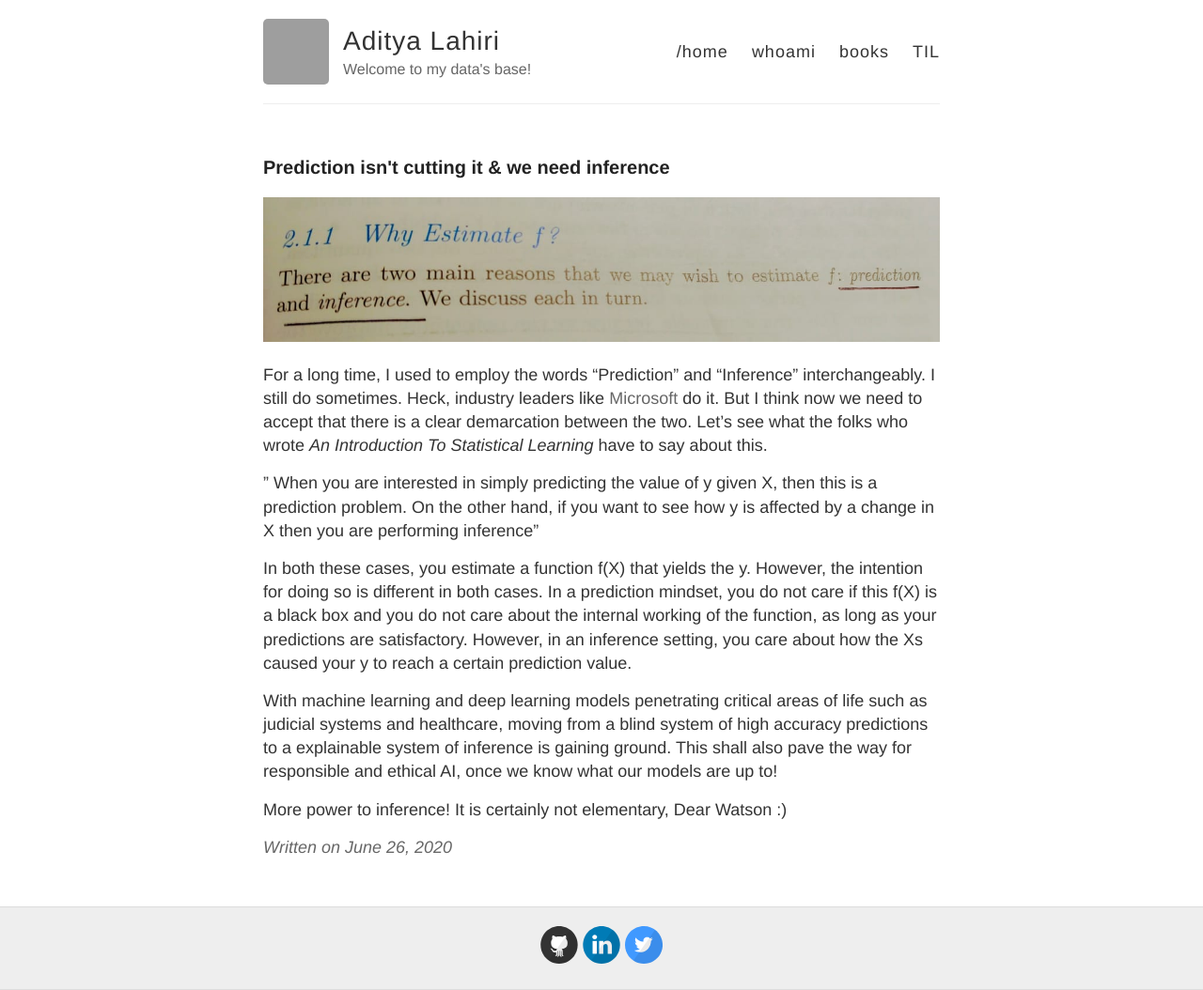
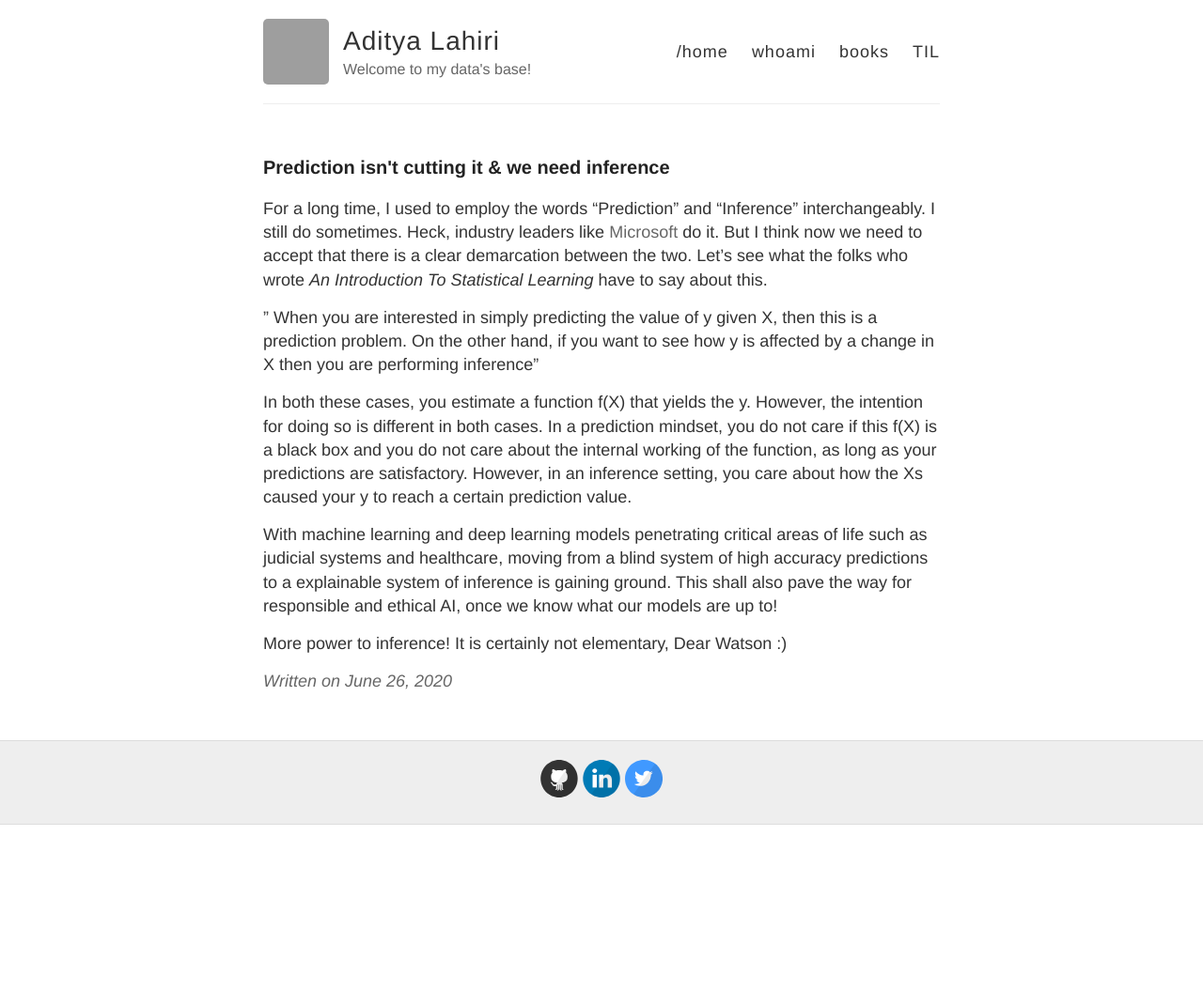
Before and after one commit to adityalahiri/adityalahiri.github.io, a Jekyll site: the page built from _posts/2020-06-26-Prediction isn't cutting it & we need Inference.md, in a window 1280 px wide. Shown: the whole page at 94% size. Built offline with Jekyll 4.4.1, drawn with Linux system fonts in a browser that asks for light colours; our own code applies the rules of GitHub Pages for plain Markdown files; after the commit the page ends 900 px from its top, so only the background shows below that; grey boxes are pictures that could not be loaded.

Commit message:
Update 2020-06-26-Prediction isn't cutting it & we need Inference.md

```diff
--- a/_posts/2020-06-26-Prediction isn't cutting it & we need Inference.md
+++ b/_posts/2020-06-26-Prediction isn't cutting it & we need Inference.md
@@ -1,7 +1,6 @@
 ---
 published: true
 ---
-![Infer](/images/blog.jpeg)
 
 For a long time, I used to employ the words "Prediction" and "Inference" interchangeably. I still do sometimes. Heck, industry leaders like [Microsoft](https://azuredata.microsoft.com/articles/ebd95ec0-1eae-44a3-90f5-c11f5c916d15) do it.
 But I think now we need to accept that there is a clear demarcation between the two. Let's see what the folks who wrote *An Introduction To Statistical Learning*
```
